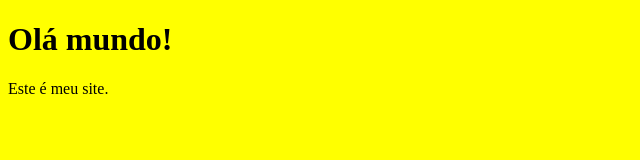
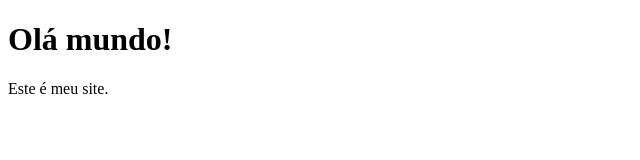
Before and after one commit to jurambira/jurambira.github.io, a plain HTML site: page index.html in a window 1280 px wide. Shown: the whole page, without its empty margins (0-640 px from the left). Drawn offline with Linux system fonts and the light colour scheme.

Commit message:
Troca de cor de fundo

```diff
--- a/estilo.css
+++ b/estilo.css
@@ -1,4 +1,4 @@
 body{
-    background: yellow;
+    background: pink
     color:black;
 }
```
